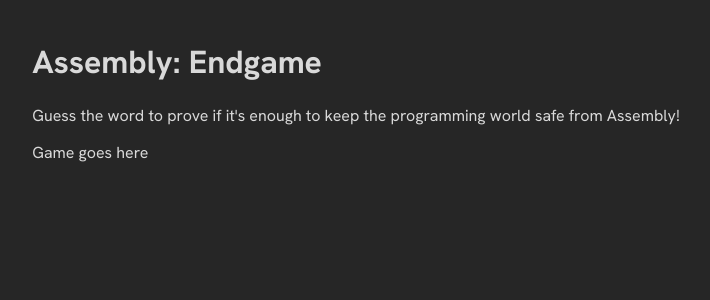
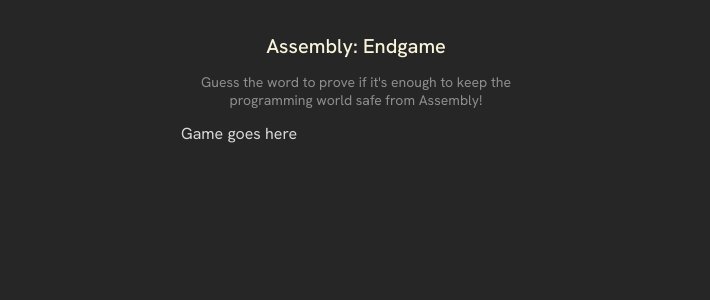
Before and after one commit to kvothe1387/Assembly-Endgame, a React (Vite) app: page / in a window 1280 px wide. Shown: the top 300 px of the page, without its empty margins (284-994 px from the left). Built offline with nearby package versions, Linux system fonts and the light colour scheme.

Commit message:
Added header

```diff
--- a/src/App.jsx
+++ b/src/App.jsx
@@ -1,17 +1,15 @@
 import React from "react"
 
-export default function Hangman() {
+export default function AssemblyEndgame() {
 
   return (
-    <div className="game-container">
+    <main>
       <header>
         <h1>Assembly: Endgame</h1>
         <p>Guess the word to prove if it's enough to keep the programming world safe from Assembly!</p>
       </header>
 
-      <main>
-        Game goes here
-      </main>
-    </div>
+      Game goes here
+    </main>
   )
 }
--- a/src/index.css
+++ b/src/index.css
@@ -1,4 +1,4 @@
-* {
+F* {
   box-sizing: border-box;
 }
 
@@ -12,3 +12,19 @@ body {
   display: flex;
   justify-content: center;
 }
+
+header {
+  text-align: center;
+}
+
+header>h1 {
+  font-size: 1.25rem;
+  font-weight: 500;
+  color: #F9F4DA;
+}
+
+header>p {
+  font-size: .875rem;
+  max-width: 350px;
+  color: #8E8E8E;
+}
```
